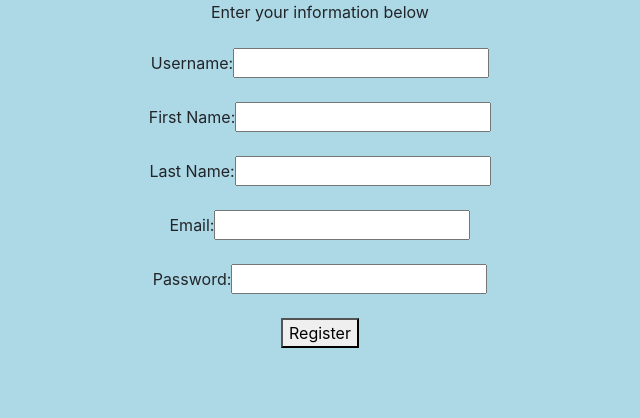
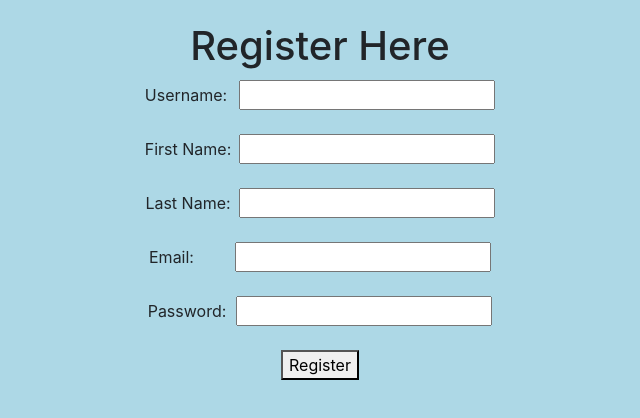
Before and after one commit to SarangAP/TaskBetter, a React (Create React App) app in the folder task-better/: page /register in a window 1280 px wide. Shown: the top 418 px of the page, without its empty margins (320-960 px from the left). Built offline with nearby package versions, Linux system fonts and the light colour scheme; the HTML template or start-up script is replaced by a standard one.

Commit message:
Modified CSS in register page

```diff
--- a/task-better/src/Components/Register/Register.css
+++ b/task-better/src/Components/Register/Register.css
@@ -6,3 +6,15 @@
     width: fit-content;
     background-color: lightblue;
   }
+  .register-header{
+    text-align: center;
+    position: relative;
+    top: 22px;
+}
+.errorMessage{
+  text-align: center;
+  position: relative;
+}
+.input-boxes{
+  margin-left: 8px;
+}
--- a/task-better/src/Components/Register/Register.jsx
+++ b/task-better/src/Components/Register/Register.jsx
@@ -63,7 +63,9 @@ const Register = () => {
 
   return (
     <form className = "centered-items" onSubmit={handleRegistration}>
-    <label>Enter your information below</label>
+    <div>
+    <h1 className="register-header">Register Here</h1>
+    </div>
     <br />
       <label>
         Username:
@@ -72,6 +74,7 @@ const Register = () => {
           name="username"
           value={formData.username}
           onChange={handleChange}
+          style={{ marginLeft: '12px' }}
         />
       </label>
       <br />
@@ -83,6 +86,7 @@ const Register = () => {
           name="firstName"
           value={formData.firstName}
           onChange={handleChange}
+          style={{ marginLeft: '8px' }}
         />
       </label>
       <br />
@@ -94,6 +98,7 @@ const Register = () => {
           name="lastName"
           value={formData.lastName}
           onChange={handleChange}
+          style={{ marginLeft: '8px' }}
         />
       </label>
       <br />
@@ -105,6 +110,7 @@ const Register = () => {
           name="email"
           value={formData.email}
           onChange={handleChange}
+          style={{ marginLeft: '41px' }}
         />
       </label>
       <br />
@@ -116,6 +122,7 @@ const Register = () => {
           name="password"
           value={formData.password}
           onChange={handleChange}
+          style={{ marginLeft: '10px' }}
         />
       </label>
       <br />
@@ -124,7 +131,9 @@ const Register = () => {
 
       <br />
       <br />
+      <div classname="errorMessage">
       {errorMessage}
+      </div>
     </form>
   );
 };
```
